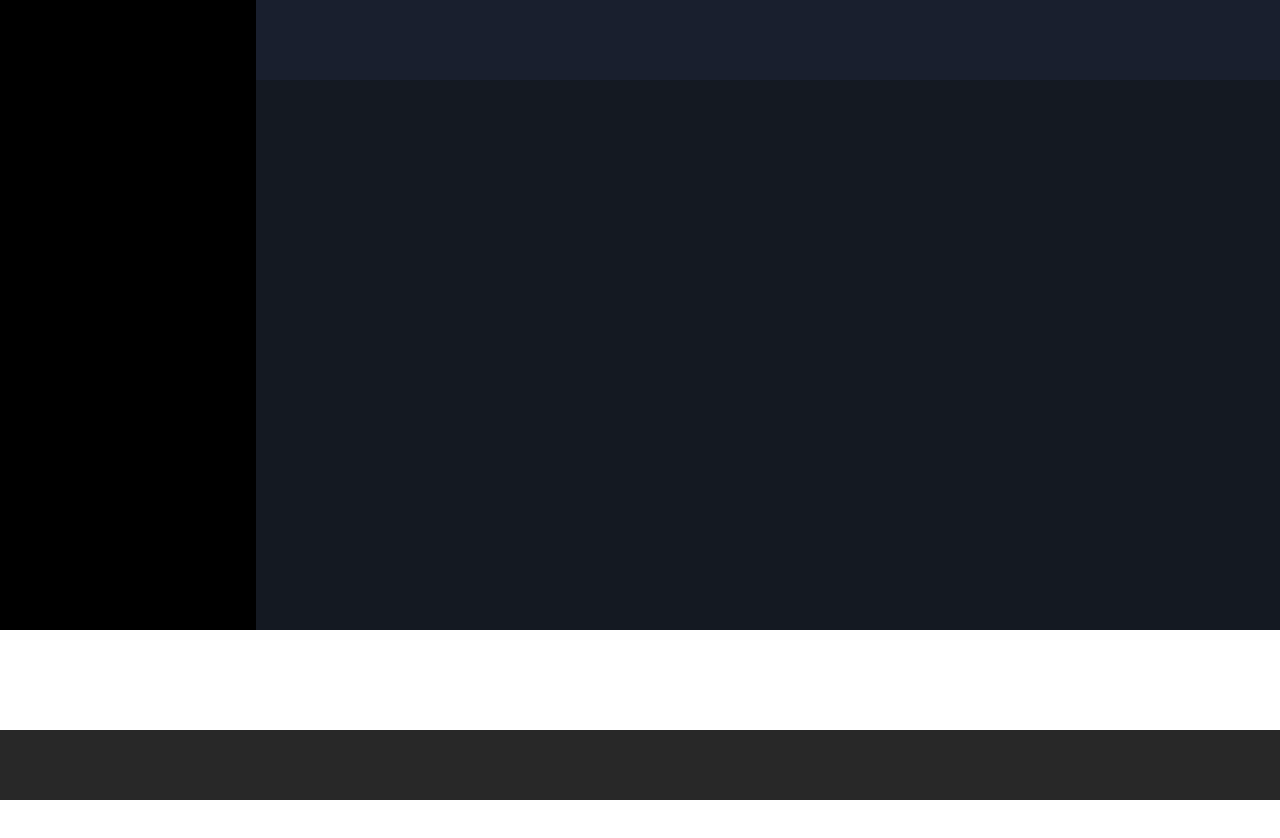
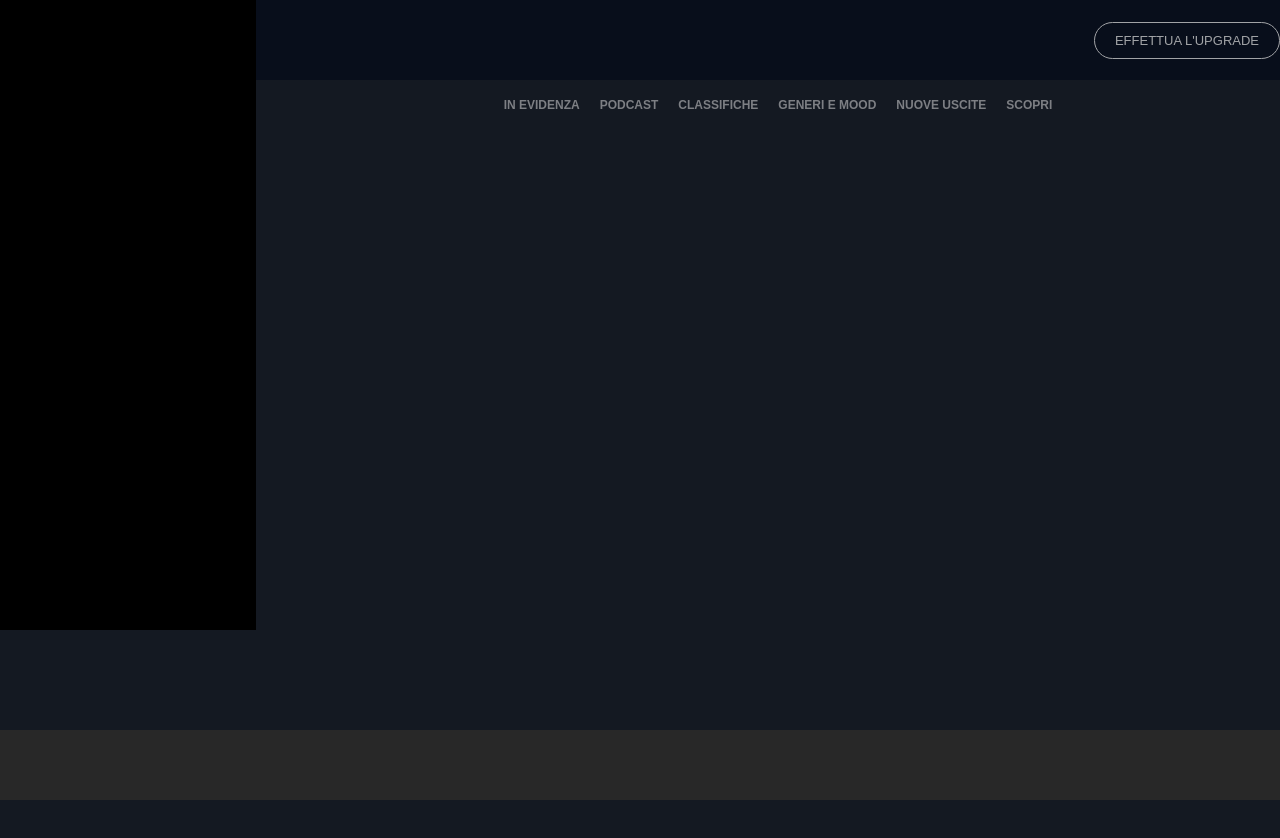
Before and after one commit to MatteoRossi01/html-css-spotifyweb, a plain HTML site: page index.html in a window 1280 px wide. Before the commit the page ends 800 px from the top, so only its background shows below. Drawn offline with Linux system fonts and the light colour scheme.

Commit message:
Aggiunta menu

```diff
--- a/index.html
+++ b/index.html
@@ -5,24 +5,50 @@
     <meta http-equiv="X-UA-Compatible" content="IE=edge">
     <meta name="viewport" content="width=device-width, initial-scale=1.0">
     <link rel="stylesheet" href="style.css">
+    <link rel="preconnect" href="https://fonts.googleapis.com">
     <title>Spotify</title>
 </head>
     <body>
 
         <header>
-
+            <div class="header">
                 <!-- Barra upgrade -->
                 <div class="container-upgrade">
-
+                    <a href="#" class="btn-upgrade">
+                        EFFETTUA L'UPGRADE
+                    </a>
                 </div>
                 <!-- Barra upgrade -->
 
                 <!-- Sezione menu -->
                 <div class="container-menu">
 
+                    <div class="menu-header">
+
+                        <span class="menu-item">
+                            <a class="menu-link" href="#">IN EVIDENZA</a>
+                        </span>
+                        <span class="menu-item">
+                            <a class="menu-link" href="#">PODCAST</a>
+                        </span>
+                        <span class="menu-item">
+                            <a class="menu-link" href="#">CLASSIFICHE</a>
+                        </span>
+                        <span class="menu-item">
+                            <a class="menu-link" href="#">GENERI E MOOD</a>
+                        </span>
+                        <span class="menu-item">
+                            <a class="menu-link" href="#">NUOVE USCITE</a>
+                        </span>
+                        <span class="menu-item">
+                            <a class="menu-link" href="#">SCOPRI</a>
+                        </span>
+
+                    </div>
+
                 </div>
                 <!-- Sezione menu -->
-
+            </div>
         </header>
 
         <section class="sidebar">
@@ -36,16 +62,16 @@
         </section>
 
         <main>
-
+            <div class="main">
                 <!-- Sezione song-list -->
                 <div class="container-songlist">
 
                 </div>
                 <!-- Sezione song-list -->
-
+            </div>
         </main>
 
-        <footer >
+        <footer>
 
             <!-- barra gestione contenuti -->
             <div class="container-footer">
--- a/style.css
+++ b/style.css
@@ -2,14 +2,19 @@
     box-sizing: border-box;
     padding: 0;
     margin: 0;
+    font-family: sans-serif, verdana, serif;
 }
 
-header {
+body {
+    background-color: #141922;
+}
+
+.header {
     width: 80%;
     float: right;
 }
 
-main {
+.main {
     width: 80%;
     float: right;
 }
@@ -21,14 +26,25 @@ footer {
 
 /* Sezione Upgrade */
 .container-upgrade {
-    width: 100%;
+    width: 80%;
     height: 80px;
     background-color: #010718;
-    opacity: 0.9;
+    opacity: 0.6;
     position: fixed;
     z-index: 1;
+    display: flex;
+    justify-content: flex-end;
 }
 
+.btn-upgrade {
+    align-self: center;
+    color: #fff;
+    border: 1px solid #fff;
+    border-radius: 40px;
+    text-decoration: none;
+    padding: 10px 20px;
+    font-size: 13px
+}
 /* Sezione Upgrade */
 
 /* Sezione Menu */
@@ -37,16 +53,34 @@ footer {
     height: 50px;
     background-color: #141922;
     margin-top: 80px;
+
 }
 
+.menu-header {
+    display: flex;
+    justify-content: center;
+}
+
+.menu-item {
+    margin-top: 15px;
+}
+
+.menu-link {
+    color: #7D7F84;
+    font-weight: bold;
+    text-decoration: none;
+    font-size: 12px;
+    margin-left: 20px;
+}
 /* Sezione Menu */
 
 /* Sezione Song-list */
 .container-songlist {
     width: 100%;
-    height: 500px;
+    height: 800px;
     background-color: #141922;
     margin-top: 0px;
+    overflow: hidden;
 }
 
 /* Sezione Song-list */
@@ -55,6 +89,7 @@ footer {
 .sidebar {
     width: 20%;
     float: left;
+    position: fixed;
 }
 
 .container-sidebar {
```
Lines whose indentation alone changed are shown as unchanged.
